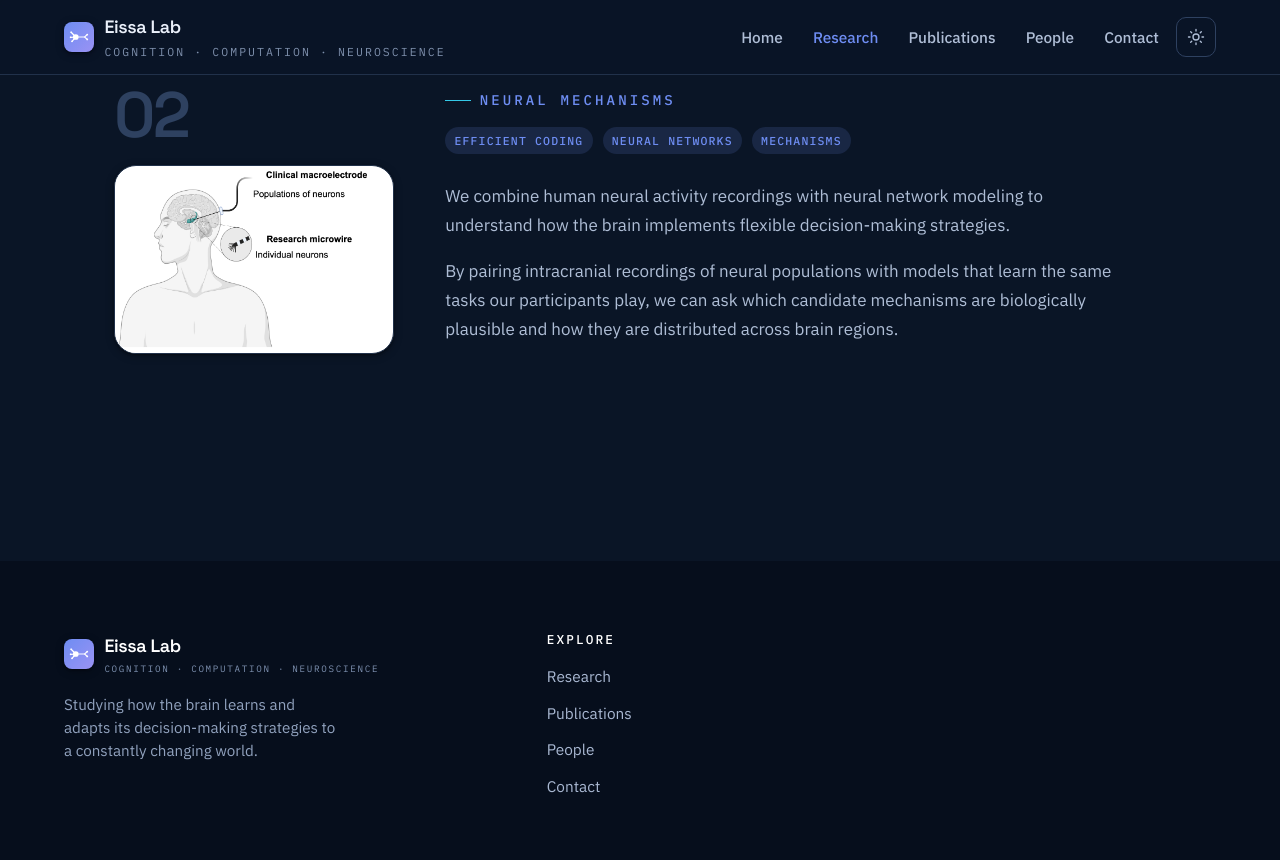
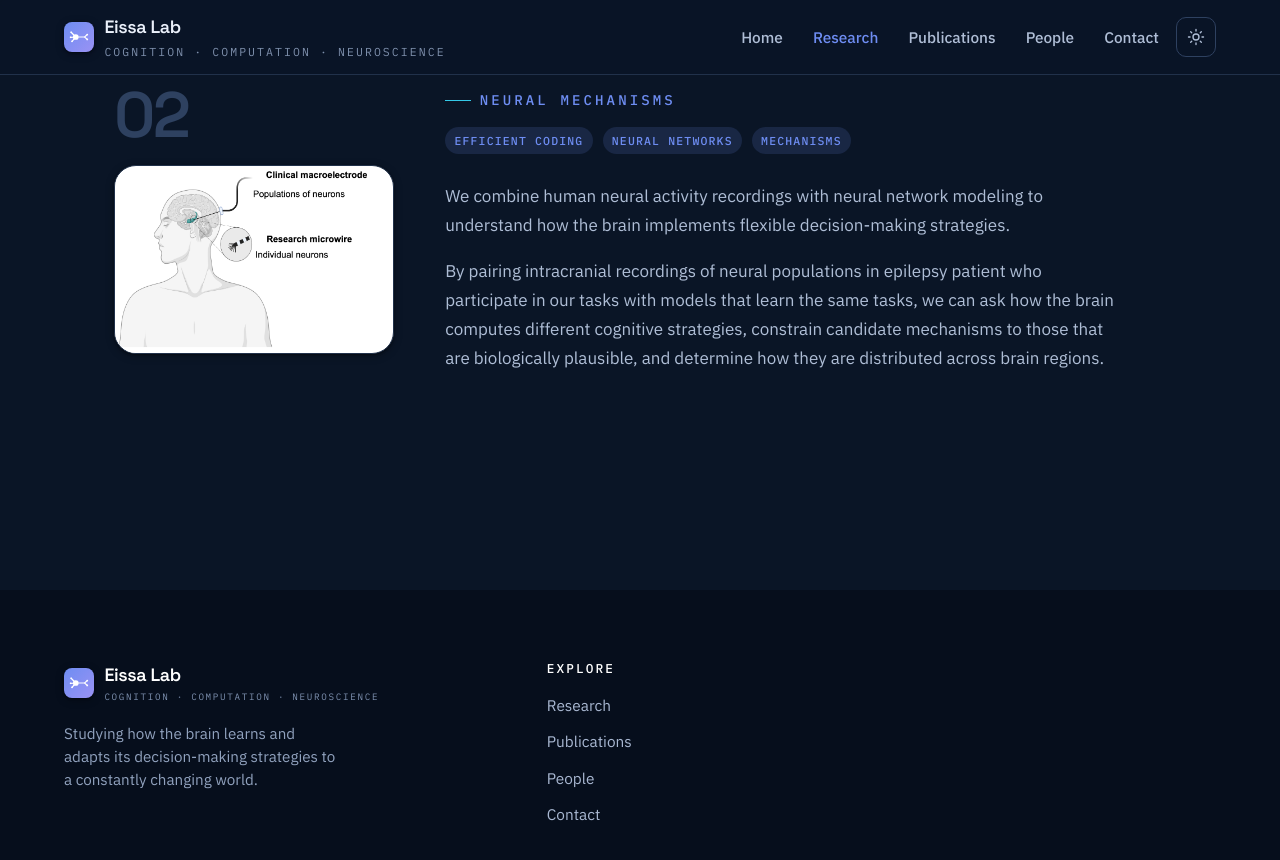
Before and after one commit to EissaLab/eissalab.com, a Jekyll site: the page built from _research/neural-mechanisms.md, in a window 1280 px wide and 900 px high, scrolled down 425 px. Shown: the top 860 px of the window. Built offline with Jekyll 4.4.1, drawn with Linux system fonts in a browser that asks for light colours; nearby versions of some CDN libraries.

Commit message:
update research

```diff
--- a/_research/neural-mechanisms.md
+++ b/_research/neural-mechanisms.md
@@ -16,4 +16,4 @@ pills:
 
 We combine human neural activity recordings with neural network modeling to understand how the brain implements flexible decision-making strategies.
 
-By pairing intracranial recordings of neural populations with models that learn the same tasks our participants play, we can ask which candidate mechanisms are biologically plausible and how they are distributed across brain regions.
+By pairing intracranial recordings of neural populations in epilepsy patient who participate in our tasks with models that learn the same tasks, we can ask how the brain computes different cognitive strategies, constrain candidate mechanisms to those that are biologically plausible, and determine how they are distributed across brain regions.
```
Also changed, not shown: _research/adaptive-decision-making.md (+1 -1 lines), assets/research/cognition-psychiatric-disorders.png.
